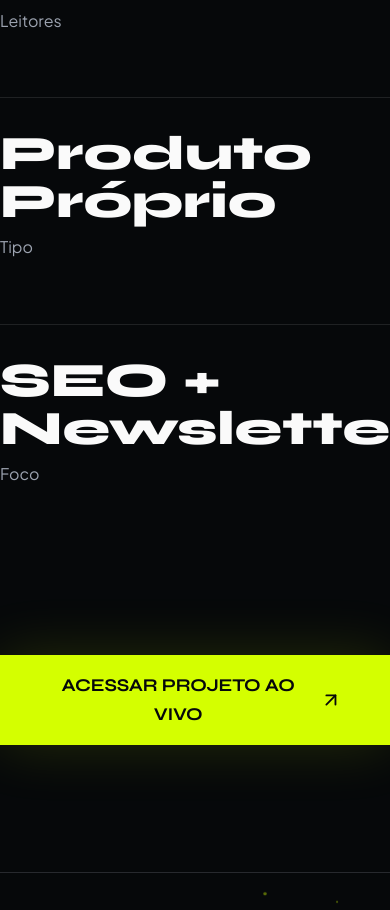
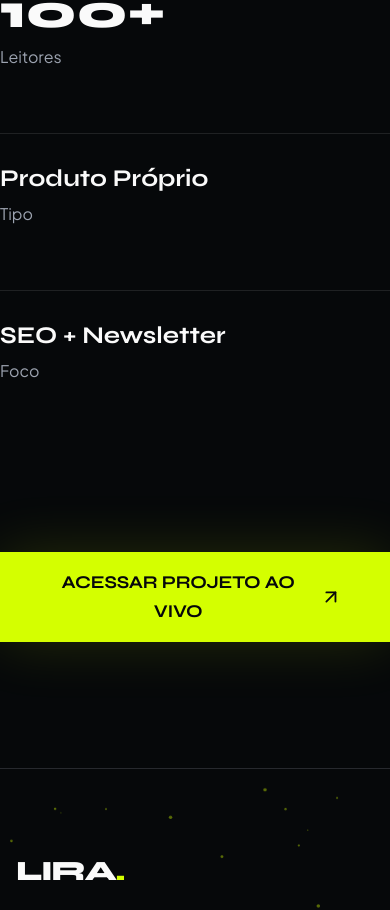
Before and after one commit to mateusoliveiradev1/lira, a React (Vite) app: page /projeto/ai-mindset in a window 390 px wide. Shown: the part 1890-2800 px from the top of the page. Built offline with nearby package versions, Linux system fonts and the light colour scheme.

Commit message:
fix: video mockup, react router native hash routing, and stats mobile overflow

```diff
--- a/src/components/Navbar.jsx
+++ b/src/components/Navbar.jsx
@@ -36,11 +36,7 @@ export default function Navbar() {
 
   const handleAnchor = (e, sectionId) => {
     e.preventDefault();
-    if (isHome) {
-      scrollToSection(sectionId);
-    } else {
-      navigate('/#' + sectionId);
-    }
+    navigate('/#' + sectionId);
   };
 
   const handleLogoClick = (e) => {
--- a/src/components/PhoneMockup.jsx
+++ b/src/components/PhoneMockup.jsx
@@ -1,7 +1,7 @@
 import React from 'react';
 import { motion } from 'framer-motion';
 
-export default function PhoneMockup({ imageSrc, alt }) {
+export default function PhoneMockup({ imageSrc, imgUrl, videoUrl, alt }) {
   return (
     <motion.div
       className="phone-mockup"
@@ -42,15 +42,29 @@ export default function PhoneMockup({ imageSrc, alt }) {
           backgroundColor: '#000',
           width: '100%',
           height: '100%',
-          position: 'relative'
+          position: 'relative',
+          display: 'flex',
+          justifyContent: 'center',
+          alignItems: 'center'
         }}
       >
-        <img
-          src={imageSrc}
-          alt={alt}
-          loading="lazy"
-          style={{ width: '100%', height: 'auto', display: 'block' }}
-        />
+        {videoUrl ? (
+          <video
+            src={videoUrl}
+            autoPlay
+            loop
+            muted
+            playsInline
+            style={{ width: '100%', height: '100%', objectFit: 'cover' }}
+          />
+        ) : (
+          <img
+            src={imageSrc || imgUrl}
+            alt={alt || "App Demo"}
+            loading="lazy"
+            style={{ width: '100%', height: 'auto', display: 'block' }}
+          />
+        )}
       </div>
     </motion.div>
   );
--- a/src/index.css
+++ b/src/index.css
@@ -1214,6 +1214,15 @@ html.lenis { height: auto; }
   margin-bottom: 0.5rem;
 }
 
+.stat-text {
+  font-family: var(--font-display);
+  font-size: clamp(1.5rem, 3vw, 2.5rem);
+  font-weight: 700;
+  color: var(--fg-base);
+  line-height: 1.1;
+  margin-bottom: 0.5rem;
+}
+
 .stat-desc {
   font-size: 1rem;
   color: var(--fg-muted);
--- a/src/pages/Home.jsx
+++ b/src/pages/Home.jsx
@@ -77,25 +77,28 @@ function FAQItem({ faq, index }) {
 export default function Home() {
   const [hoveredProject, setHoveredProject] = useState(null);
   const [isDesktop, setIsDesktop] = useState(false);
+  const location = useLocation();
 
   useEffect(() => {
     setIsDesktop(!('ontouchstart' in window) && window.innerWidth > 1024);
+  }, []);
 
-    // Rolar para a seção correta se vier de outra página (ex: /#projetos)
-    if (window.location.hash) {
+  useEffect(() => {
+    // Rolar para a seção correta se vier de outra página (ex: /#projetos) ou se mudar na mesma página
+    if (location.hash) {
       setTimeout(() => {
-        const id = window.location.hash.replace('#', '');
+        const id = location.hash.replace('#', '');
         const el = document.getElementById(id);
         if (el) {
           if (window.__lenis) {
-            window.__lenis.scrollTo(el);
+            window.__lenis.scrollTo(el, { offset: -80 });
           } else {
             el.scrollIntoView({ behavior: 'smooth' });
           }
         }
-      }, 500); // tempo pro react renderizar tudo e o lenis estar pronto
+      }, 300); // tempo pro react renderizar tudo e o lenis estar pronto
     }
-  }, []);
+  }, [location.hash]);
 
   const imgX = useMotionValue(-1000);
   const imgY = useMotionValue(-1000);
--- a/src/pages/ProjectDetails.jsx
+++ b/src/pages/ProjectDetails.jsx
@@ -147,7 +147,9 @@ export default function ProjectDetails() {
 
           {/* Lado Direito - Métricas Reais do Projeto */}
           <div className="project-stats-column">
-            {project.metrics?.map((m, idx) => (
+            {project.metrics?.map((m, idx) => {
+              const isNumeric = /^[\d\+\-%x]+$/.test(m.value.replace(/\s/g, ''));
+              return (
                 <motion.div
                   className="stats-block"
                   key={idx}
@@ -156,10 +158,11 @@ export default function ProjectDetails() {
                   viewport={{ once: true }}
                   transition={{ delay: idx * 0.15 }}
                 >
-                <div className="stat-mega">{m.value}</div>
+                  <div className={isNumeric ? "stat-mega" : "stat-text"}>{m.value}</div>
                   <p className="stat-desc">{m.label}</p>
                 </motion.div>
-            ))}
+              );
+            })}
           </div>
 
           {/* Componentes Complexos baseados no slug */}
```
Lines whose indentation alone changed are shown as unchanged.
